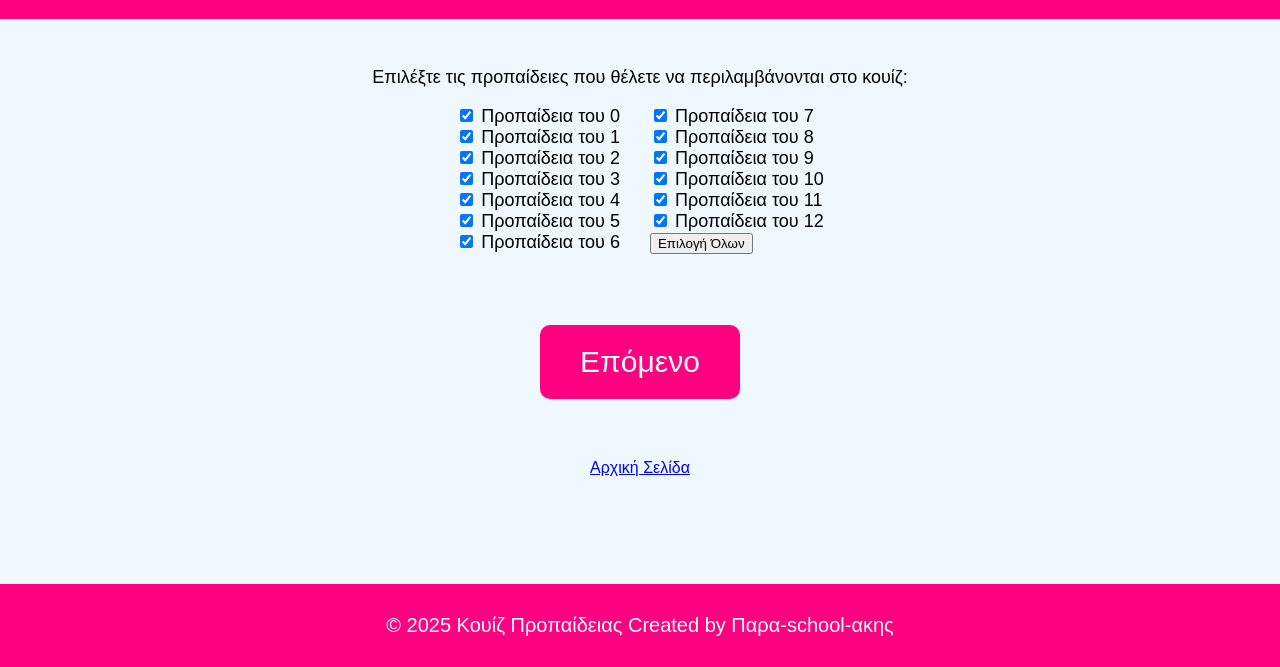
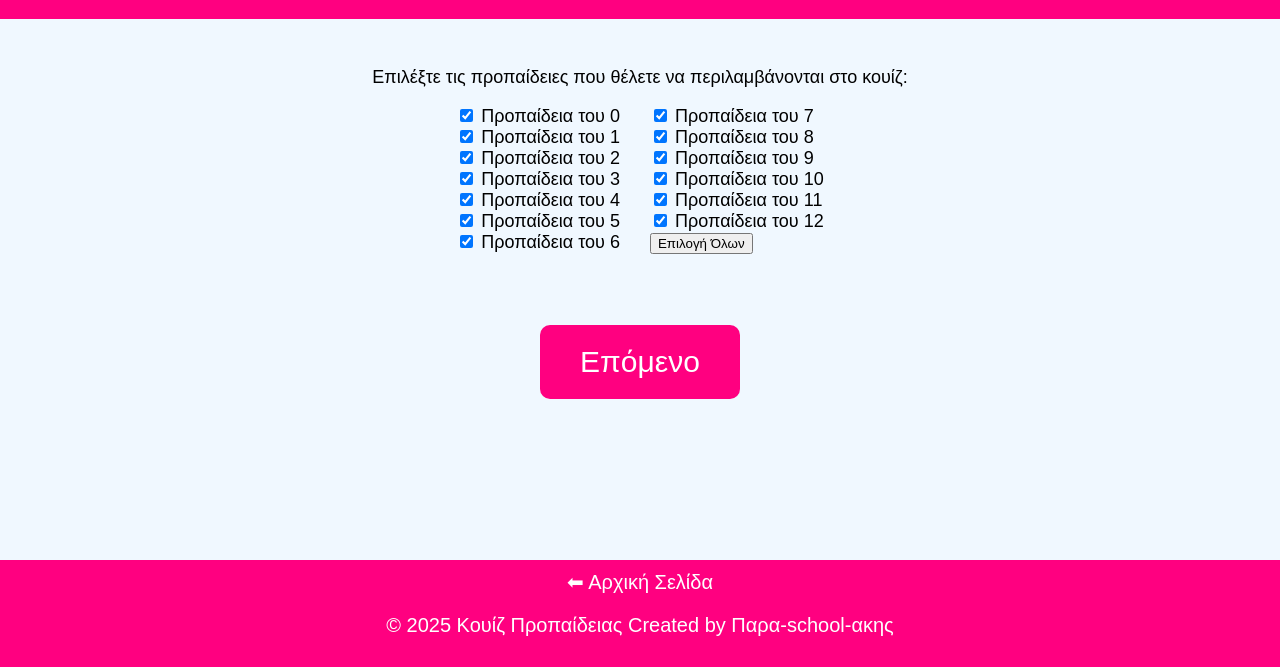
Before and after one commit to manolis2511/e-maths, a plain HTML site: page dimotiko/propaideia.html in a window 1280 px wide. Shown: the part 133-800 px from the top of the page. Drawn offline with Linux system fonts and the light colour scheme.

Commit message:
Update propaideia.html

```diff
--- a/dimotiko/propaideia.html
+++ b/dimotiko/propaideia.html
@@ -154,8 +154,10 @@
     <div id="restartContainer" style="display: none;">
         <button id="restartButton" onclick="restartQuiz()">Ξεκινήστε από την αρχή</button>
     </div>
-	    <a href="../index.html" class="quiz-link">Αρχική Σελίδα</a>
 <footer id="footer">
+	    <a href="../index.html" class="quiz-link" style="display: block; text-align: center; font-size: 20px; color: white; text-decoration: none; margin-bottom: 10px;">
+        ⬅ Αρχική Σελίδα
+    </a>
     <p>© 2025 Κουίζ Προπαίδειας Created by Παρα-school-ακης</p>
 </footer>
 
```
